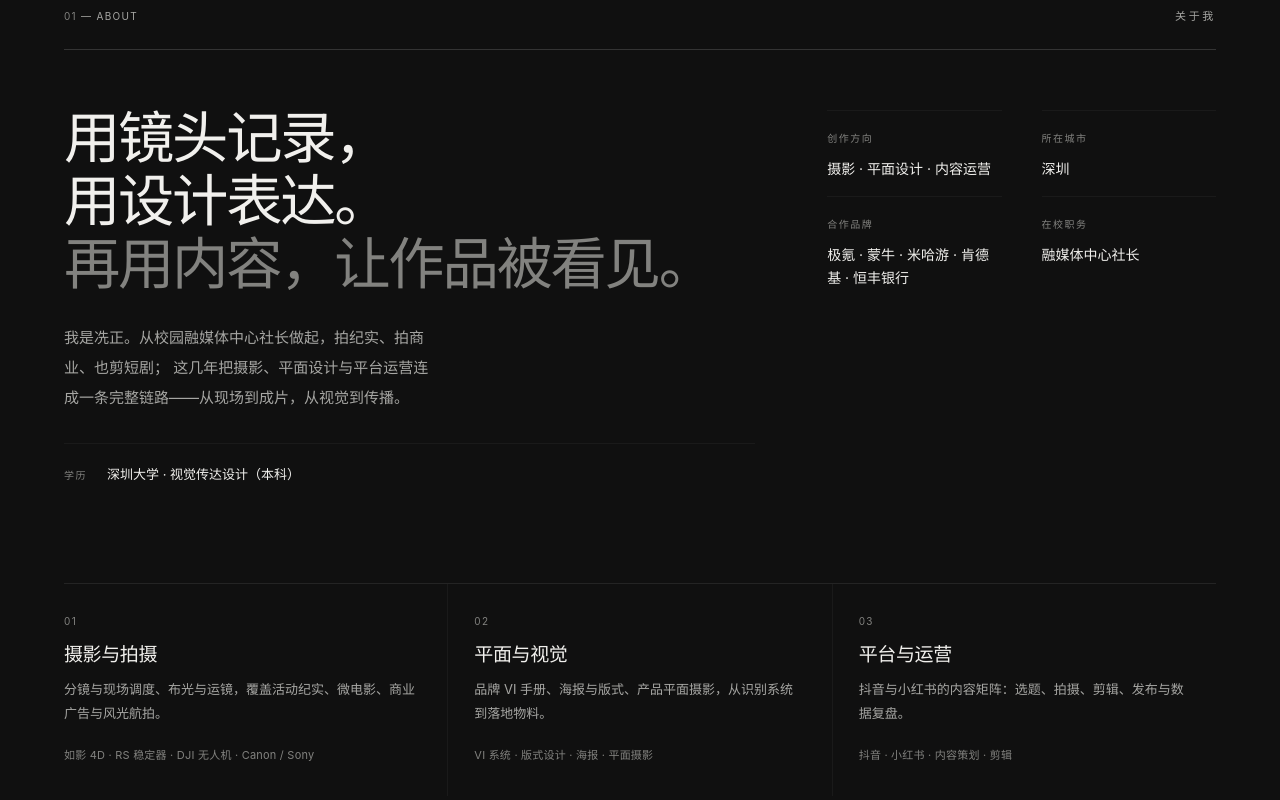
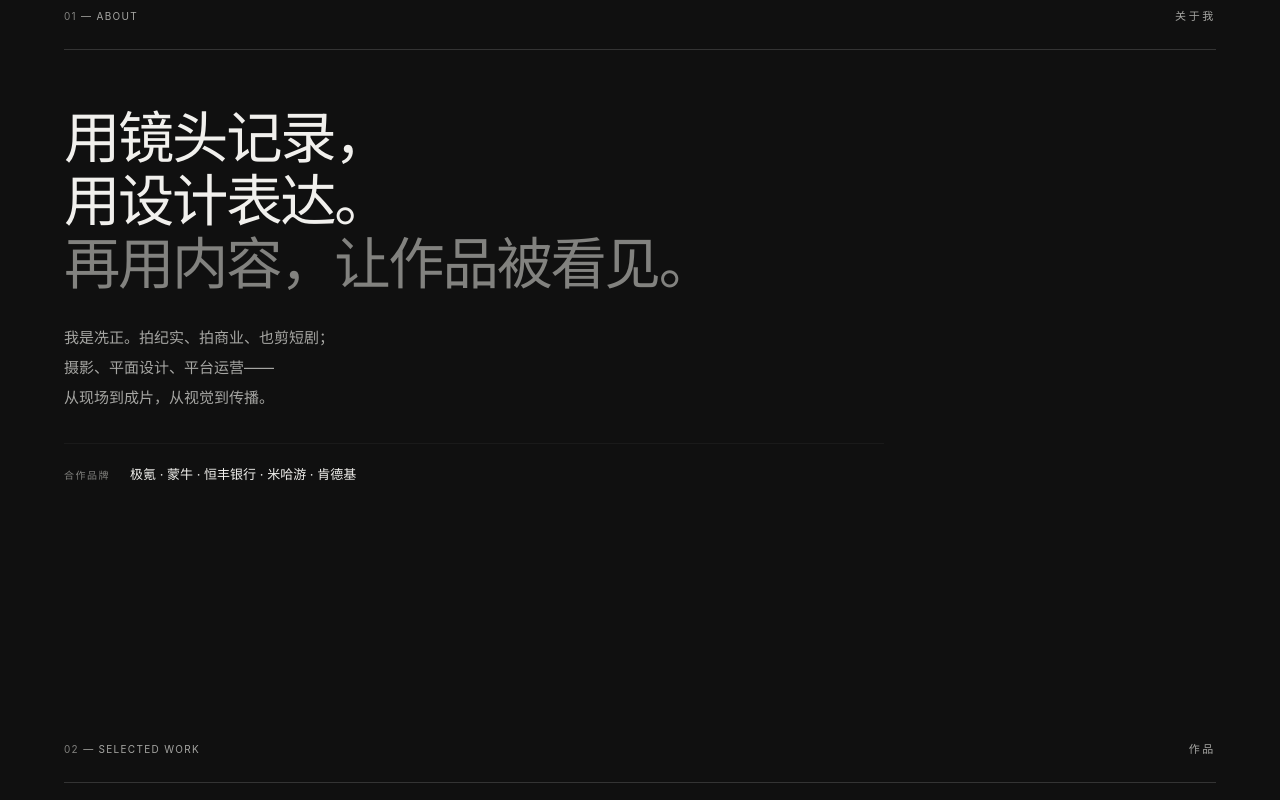
Before and after one commit to qingtianyouling-ai/tiga, a plain HTML site: page index.html in a window 1280 px wide. Shown: the part 920-1720 px from the top of the page. Drawn offline with Linux system fonts and the light colour scheme.

Commit message:
内容去重：学历/职务/技能/简历下载都交给简历，站点只留自述 + 合作品牌
- About：删掉学历行、所在城市、在校职务、创作方向（简历里都有），4 项事实收成一行「合作品牌」
- 删掉「能力三栏」（= 简历的个人技能），About 从 3 块收成 标题 + 3 行自述 + 1 行品牌
- 自述里「从校园融媒体中心社长做起」删除（简历校园经历），改成分行排版，避免「摄/影」被拆开
- 删掉「下载 PDF 简历」按钮（简历随投递单独附）与不再引用的 i-download 图标
- dom-test 关于区断言改为校验「不再出现学历/职务/技能」
- 交接文档与改造说明同步（引用数 289 → 288）

```diff
--- a/index.html
+++ b/index.html
@@ -40,7 +40,6 @@
   <symbol id="i-mail" viewBox="0 0 24 24"><rect x="3" y="5" width="18" height="14" rx="1"/><path d="m3.5 6.5 8.5 6 8.5-6"/></symbol>
   <symbol id="i-phone" viewBox="0 0 24 24"><path d="M6 3h3l2 5-2.2 1.4a12.5 12.5 0 0 0 5.8 5.8L16 13l5 2v3a2 2 0 0 1-2.2 2A17.5 17.5 0 0 1 4 6.2 2 2 0 0 1 6 4Z"/></symbol>
   <symbol id="i-chat" viewBox="0 0 24 24"><path d="M4 5h16v11H9l-5 4V5Z"/></symbol>
-  <symbol id="i-download" viewBox="0 0 24 24"><path d="M12 4v11M8 11l4 4 4-4M5 19h14"/></symbol>
   <symbol id="i-play" viewBox="0 0 24 24"><path d="M9 6.5 18 12l-9 5.5V6.5Z"/></symbol>
   <symbol id="i-close" viewBox="0 0 24 24"><path d="M6 6l12 12M18 6 6 18"/></symbol>
   <symbol id="i-prev" viewBox="0 0 24 24"><path d="M15 5l-7 7 7 7"/></symbol>
@@ -149,38 +148,11 @@
         <div class="about-intro reveal">
           <h2 class="about-heading">用镜头记录，<br>用设计表达。<em>再用内容，让作品被看见。</em></h2>
           <p class="about-lead">
-            我是冼正。从校园融媒体中心社长做起，拍纪实、拍商业、也剪短剧；
-            这几年把摄影、平面设计与平台运营连成一条完整链路——从现场到成片，从视觉到传播。
+            我是冼正。拍纪实、拍商业、也剪短剧；<br>
+            摄影、平面设计、平台运营——<br>
+            从现场到成片，从视觉到传播。
           </p>
-          <p class="about-edu"><span>学历</span>深圳大学 · 视觉传达设计（本科）</p>
-        </div>
-
-        <div class="about-facts reveal reveal-delay-1">
-          <div><span>创作方向</span><strong>摄影 · 平面设计 · 内容运营</strong></div>
-          <div><span>所在城市</span><strong>深圳</strong></div>
-          <div><span>合作品牌</span><strong>极氪 · 蒙牛 · 米哈游 · 肯德基 · 恒丰银行</strong></div>
-          <div><span>在校职务</span><strong>融媒体中心社长</strong></div>
-        </div>
-      </div>
-
-      <div class="craft">
-        <div class="reveal">
-          <div class="craft-index">01</div>
-          <h3>摄影与拍摄</h3>
-          <p>分镜与现场调度、布光与运镜，覆盖活动纪实、微电影、商业广告与风光航拍。</p>
-          <div class="craft-tools">如影 4D · RS 稳定器 · DJI 无人机 · Canon / Sony</div>
-        </div>
-        <div class="reveal reveal-delay-1">
-          <div class="craft-index">02</div>
-          <h3>平面与视觉</h3>
-          <p>品牌 VI 手册、海报与版式、产品平面摄影，从识别系统到落地物料。</p>
-          <div class="craft-tools">VI 系统 · 版式设计 · 海报 · 平面摄影</div>
-        </div>
-        <div class="reveal reveal-delay-2">
-          <div class="craft-index">03</div>
-          <h3>平台与运营</h3>
-          <p>抖音与小红书的内容矩阵：选题、拍摄、剪辑、发布与数据复盘。</p>
-          <div class="craft-tools">抖音 · 小红书 · 内容策划 · 剪辑</div>
+          <p class="about-brand"><span>合作品牌</span>极氪 · 蒙牛 · 恒丰银行 · 米哈游 · 肯德基</p>
         </div>
       </div>
     </div>
@@ -281,10 +253,6 @@
         </a>
       </div>
 
-      <a class="resume-btn reveal" href="documents/resume.pdf" download>
-        <svg><use href="#i-download"/></svg>下载 PDF 简历
-      </a>
-
       <footer class="site-footer">
         <span>© 2026 Tiga · 冼正 — Photography · Design · Content</span>
         <a href="#top">Back to top <svg><use href="#i-arrow"/></svg></a>
--- a/styles.css
+++ b/styles.css
@@ -599,11 +599,9 @@ button,
 }
 
 /* ── About ──────────────────────────────────────────────────────────────── */
+/* 与简历去重：学历、城市、在校职务、技能三栏都不在站点重复，只留自述 + 合作品牌 */
 .about-top {
-  display: grid;
-  grid-template-columns: minmax(0, 1.28fr) minmax(0, 0.72fr);
-  gap: 72px;
-  align-items: start;
+  max-width: 820px;
 }
 .about-heading {
   font-size: clamp(30px, 4.4vw, 58px);
@@ -623,7 +621,7 @@ button,
   line-height: 2;
   color: var(--muted);
 }
-.about-edu {
+.about-brand {
   margin-top: 30px;
   padding-top: 18px;
   border-top: 1px solid var(--line-soft);
@@ -633,79 +631,13 @@ button,
   font-size: 13px;
   color: var(--ink);
 }
-.about-edu span {
+.about-brand span {
   flex: none;
   font-size: 10px;
   letter-spacing: 1.5px;
   text-transform: uppercase;
   color: var(--quiet);
 }
-.about-facts {
-  margin-top: 4px;
-  display: grid;
-  grid-template-columns: repeat(2, minmax(0, 1fr));
-  gap: 0 40px;
-}
-.about-facts div {
-  padding: 18px 0 16px;
-  border-top: 1px solid var(--line-soft);
-}
-.about-facts span:first-child {
-  display: block;
-  font-size: 10px;
-  letter-spacing: 1.5px;
-  text-transform: uppercase;
-  color: var(--quiet);
-}
-.about-facts strong {
-  display: block;
-  margin-top: 9px;
-  font-size: 14px;
-  font-weight: 400;
-  line-height: 1.65;
-  color: var(--ink);
-}
-
-/* 能力三栏 */
-.craft {
-  margin-top: 96px;
-  display: grid;
-  grid-template-columns: repeat(3, minmax(0, 1fr));
-  gap: 1px;
-  background: var(--line-soft);
-  border-top: 1px solid var(--line-soft);
-}
-.craft > div {
-  background: var(--bg);
-  display: flex;
-  flex-direction: column;
-  padding: 28px 26px 30px 0;
-}
-.craft > div + div {
-  padding-left: 26px;
-}
-.craft-index {
-  font-size: 10px;
-  letter-spacing: 1.4px;
-  color: var(--quiet);
-}
-.craft h3 {
-  margin: 12px 0 10px;
-  font-size: 19px;
-}
-.craft p {
-  color: var(--muted);
-  font-size: 13px;
-  line-height: 1.85;
-}
-.craft-tools {
-  margin-top: auto;
-  padding-top: 20px;
-  font-size: 11px;
-  letter-spacing: 0.02em;
-  color: var(--quiet);
-}
-
 
 /* ── Work ───────────────────────────────────────────────────────────────── */
 .work-head {
@@ -1358,28 +1290,6 @@ button,
   color: var(--quiet);
   flex: none;
 }
-.resume-btn {
-  margin-top: 40px;
-  display: inline-flex;
-  align-items: center;
-  gap: 12px;
-  padding: 15px 26px;
-  border: 1px solid var(--line);
-  font-size: 11px;
-  letter-spacing: 2px;
-  text-transform: uppercase;
-  color: var(--ink);
-  transition: background 0.2s, color 0.2s, border-color 0.2s;
-}
-.resume-btn:hover {
-  background: var(--ink);
-  color: #101010;
-  border-color: var(--ink);
-}
-.resume-btn svg {
-  width: 14px;
-  height: 14px;
-}
 .site-footer {
   margin-top: 90px;
   padding-top: 26px;
@@ -1419,9 +1329,6 @@ button,
 .reveal-delay-1 {
   transition-delay: 0.08s;
 }
-.reveal-delay-2 {
-  transition-delay: 0.16s;
-}
 
 /* ── Responsive ─────────────────────────────────────────────────────────── */
 @media (max-width: 1080px) {
@@ -1429,10 +1336,6 @@ button,
     --shell: calc(100% - 72px);
     --space: 96px;
   }
-  .about-top {
-    grid-template-columns: minmax(0, 0.9fr) minmax(0, 1.1fr);
-    gap: 44px;
-  }
   .work-grid {
     column-gap: 30px;
     row-gap: 34px;
@@ -1495,26 +1398,6 @@ button,
   }
   .hero-cue-line {
     height: 24px;
-  }
-  .about-top {
-    grid-template-columns: 1fr;
-    gap: 34px;
-  }
-  .about-facts {
-    grid-template-columns: 1fr;
-    gap: 0;
-  }
-  .craft {
-    grid-template-columns: 1fr;
-    gap: 0;
-    margin-top: 56px;
-  }
-  .craft > div {
-    padding: 22px 0;
-    border-bottom: 1px solid var(--line-soft);
-  }
-  .craft > div + div {
-    padding-left: 0;
   }
   .work-grid {
     grid-template-columns: 1fr;
```
Also changed, not shown: scripts/dom-test.mjs (+9 -10 lines), 2 other files.
